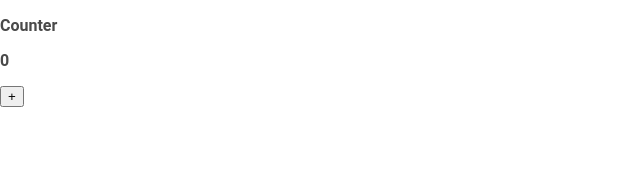
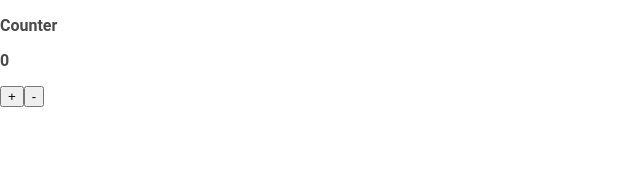
Before and after one commit to gxlpes/react-counter, a React (Create React App) app: page / in a window 1280 px wide. Shown: the top 176 px of the page, without its empty margins (0-640 px from the left). Built offline with nearby package versions, Linux system fonts and the light colour scheme.

Commit message:
Implement decrease

```diff
--- a/src/App.js
+++ b/src/App.js
@@ -1,17 +1,24 @@
 import Increase from "./components/Increase";
+import Decrease from "./components/Decrease";
 import { useState } from "react";
 import "./App.css";
 
 export default function App() {
   const [count, setCount] = useState(0);
+
   const increaseHandler = () => {
     setCount(count + 1);
+  };
+
+  const decreaseHandler = () => {
+    setCount(count - 1);
   };
   return (
     <div>
       <p>Counter</p>
       <p>{count}</p>
       <Increase onIncrease={increaseHandler} />
+      <Decrease onDecrease={decreaseHandler} />
     </div>
   );
 }
--- /dev/null
+++ b/src/components/Decrease.js
@@ -0,0 +1,6 @@
+const Decrease = (props) => {
+  const { onDecrease } = props;
+  return <button onClick={() => onDecrease()}>-</button>;
+};
+
+export default Decrease;
```
